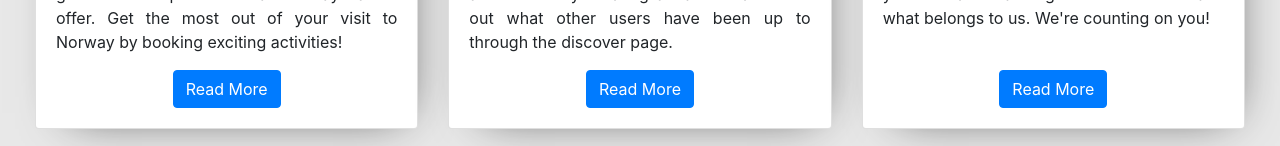
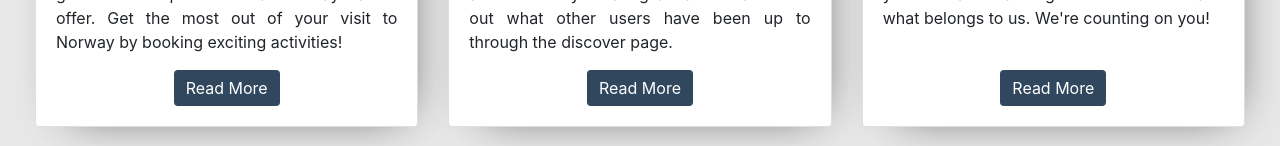
Before and after one commit to Roybrussel/portfolio, a React (Create React App) app in the folder client/: page / in a window 1280 px wide. Shown: the part 1657-1803 px from the top of the page. Built offline with nearby package versions, Linux system fonts and the light colour scheme.

Commit message:
Fixed button styling

```diff
--- a/client/src/components/Projects/Projects.css
+++ b/client/src/components/Projects/Projects.css
@@ -24,3 +24,15 @@
     text-align: justify;
     height: 6em;
 }
+
+.readmore-btn {
+    background-color: #30475e;
+    border: none;
+}
+
+.readmore-btn:hover,
+.readmore-btn:focus {
+    background-color: #f05454 !important;
+    border: none;
+    box-shadow: none !important;
+}
--- a/client/src/components/Projects/Projects.js
+++ b/client/src/components/Projects/Projects.js
@@ -25,7 +25,7 @@ const Projects = () => {
                 experience that Norway has to offer. Get the most out of your
                 visit to Norway by booking exciting activities!
               </Card.Text>
-              <Button>Read More</Button>
+              <Button className="readmore-btn">Read More</Button>
             </Card.Body>
           </Card>
           <Card className="project-card">
@@ -42,7 +42,7 @@ const Projects = () => {
                 creating a travel board. Find out what other users have been up
                 to through the discover page.
               </Card.Text>
-              <Button>Read More</Button>
+              <Button className="readmore-btn">Read More</Button>
             </Card.Body>
           </Card>
           <Card className="project-card">
@@ -59,7 +59,7 @@ const Projects = () => {
                 social-distancing lockdown to reclaim what belongs to us. We're
                 counting on you!
               </Card.Text>
-              <Button>Read More</Button>
+              <Button className="readmore-btn">Read More</Button>
             </Card.Body>
           </Card>
         </CardDeck>
```
Also changed, not shown: 1 other file (tests, documents, lock files or other folders).
